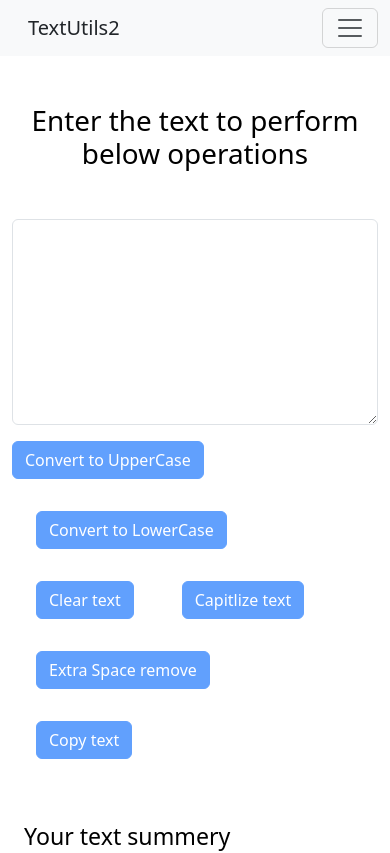
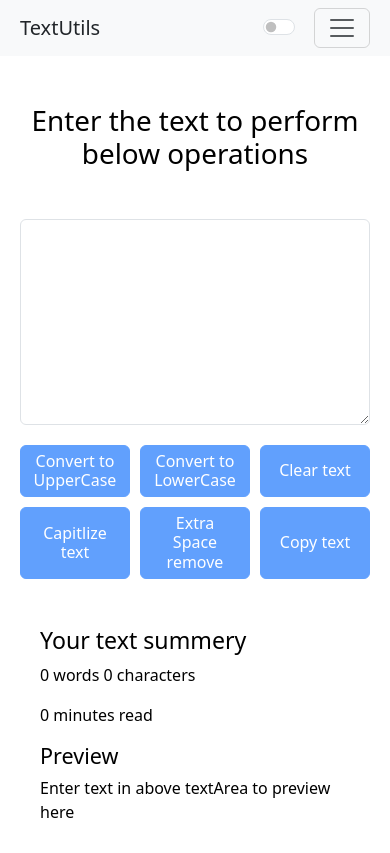
Before and after one commit to Pallavi-Sunil-Patil/testutils, a React (Create React App) app: page / in a window 390 px wide. Shown: the top 853 px of the page. Built offline with nearby package versions, Linux system fonts and the light colour scheme.

Commit message:
mobile res

```diff
--- a/src/App.js
+++ b/src/App.js
@@ -44,7 +44,7 @@ function App() {
   return (
     <>
       <Router>
-      <Navbar title2="TextUtils2" aboutText="About more us" mode={mode} setMode={setMode} toggleMode={toggleMode}/>
+      <Navbar title2="TextUtils" aboutText="About more us" mode={mode} setMode={setMode} toggleMode={toggleMode}/>
       <Alert alert={alert}/>
       <div className="container">
 
--- a/src/Components/Navbar.js
+++ b/src/Components/Navbar.js
@@ -26,12 +26,20 @@ export default function Navbar(props) {
   return (
     <div>
       <nav className={`navbar navbar-expand-lg navbar-${props.mode} bg-${props.mode}`}>
-        <div className="container-fluid">
+        <div className="container-fluid position-relative">
 
-          <Link className={`navbar-brand text-${textColor}`} to="/">
+          <Link className={`navbar-brand m-0 text-${textColor}`} to="/">
             {props.title2}
           </Link>
-
+          {/* Light/Dark toggle */}
+            <div className="form-check form-check-mobile form-switch">
+              <input
+                className="form-check-input"
+                type="checkbox"
+                onClick={props.toggleMode}
+                id="flexSwitchCheckDefault"
+              />
+            </div>
           <button className="navbar-toggler" type="button" data-bs-toggle="collapse"
             data-bs-target="#navbarSupportedContent"
             aria-controls="navbarSupportedContent"
@@ -53,7 +61,7 @@ export default function Navbar(props) {
             </ul>
 
             {/* Light/Dark toggle */}
-            <div className="form-check form-switch me-3">
+            <div className="form-check form-check-desk form-switch me-3">
               <input
                 className="form-check-input"
                 type="checkbox"
@@ -63,7 +71,7 @@ export default function Navbar(props) {
             </div>
 
             {/* Radio buttons */}
-            <div className="d-flex">
+            <div className="d-flex radio-btn-theme">
               <div className="form-check p-0 me-4">
                 <input style={{ backgroundColor: "red", border: "2px solid white", fontSize: "20px" }}
                   className="form-check-input"
--- a/src/Components/Testform.js
+++ b/src/Components/Testform.js
@@ -61,7 +61,7 @@ const handleCopyText = () => {
           onChange={handleOnChange} // ✅ updates state
         ></textarea>
       </div>
-
+      <div class="text-frm-btn">
       <button disabled={text.trim().length === 0} type="button" className="btn btn-primary my-3" onClick={handleUpperCase} >
         Convert to UpperCase
       </button>
@@ -85,6 +85,7 @@ const handleCopyText = () => {
       <button disabled={text.trim().length === 0} type="button" className="btn btn-primary my-3 mx-4"  onClick={handleCopyText} >
         Copy text
       </button>
+      </div>
     </form>
     <div className="container my-4 pb-5" style={{color:props.mode==='light'?'black':'white'}}>
       <h3>Your text summery</h3>
--- a/src/index.css
+++ b/src/index.css
@@ -1,3 +1,37 @@
 .accordion-button::after{
     content: unset !important;
 }
+.form-check-mobile{
+    display: none !important;
+}
+.form-check-desk{
+    padding: 0px !important;
+}
+@media (max-width:1200px){
+    .container, .container-fluid{
+        padding-left: 20px;
+        padding-right: 20px;
+    }
+    .text-frm-btn button {
+    margin: 0px !important;
+    line-height: 1.2em;
+}
+.text-frm-btn {
+    display: grid;
+    gap: 10px;
+    padding-top: 20px;
+    grid-template-columns: repeat(3,1fr);
+}
+.radio-btn-theme{
+    display: none !important;
+}
+.form-check-mobile{
+    display: block !important;
+    padding: 0px !important;
+    position: absolute;
+    right: 87px;
+}
+.form-check-desk{
+    display: none !important;
+}
+}
```
